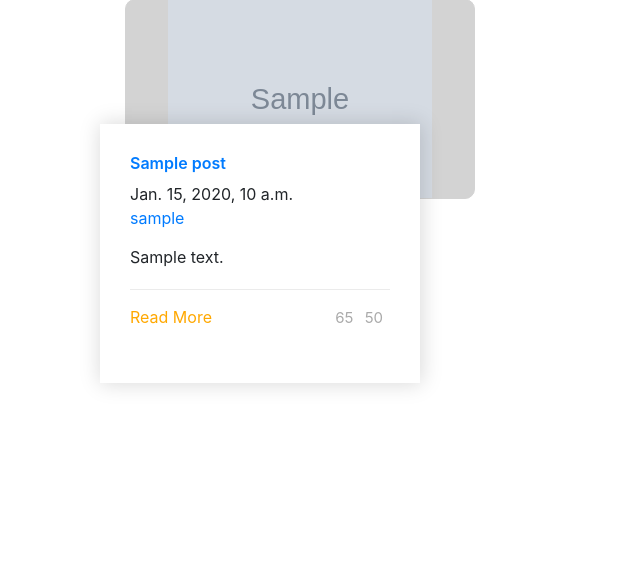
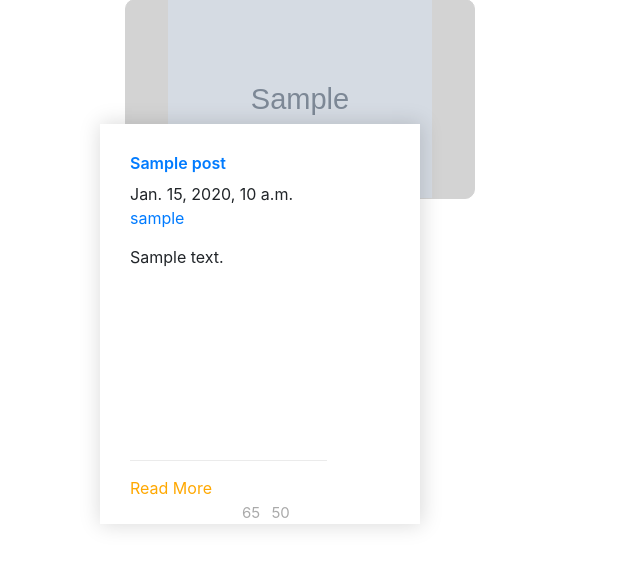
Before and after one commit to mustafaelagamey/djangoBlog, a Django app: page / in a window 1280 px wide. Shown: the part 143-711 px from the top of the page, without its empty margins (0-640 px from the left). Run offline with Django 3.2, Linux system fonts and the light colour scheme; tables that the repository leaves empty hold one stand-in row (values such as "Sample post"); grey boxes marked "Sample" are stand-in pictures; some libraries are stand-ins or nearby versions.

Commit message:
Fix: Fixing some style in landing page

```diff
--- a/posts/static/posts/latest.css
+++ b/posts/static/posts/latest.css
@@ -13,6 +13,7 @@
 }
 
 .post .article-v2 .article-content-main {
+    height: 400px;
     -webkit-box-shadow: 1px 0px 20px 1px rgba(0, 0, 0, 0.15);
     box-shadow: 1px 0px 20px 1px rgba(0, 0, 0, 0.15);
     padding: 30px;
@@ -39,6 +40,8 @@
 }
 
 .post .article-v2 .article-footer {
+      position: absolute;
+    bottom: 0;
   border-top: 1px solid #ebebeb;
   padding-top: 15px;
   margin-top: 20px;
--- a/posts/templates/post/includes/read_later_form.html
+++ b/posts/templates/post/includes/read_later_form.html
@@ -1,4 +1,4 @@
-<form  action="{% url 'posts:read-later' slug %}#{{ slug }}" method="post">
+<form style="display: inline-block"  action="{% url 'posts:read-later' slug %}#{{ slug }}" method="post">
     <input type="hidden" name="next" value="{{ request.build_absolute_uri }}">
     <input type="hidden" name="read_later" id=""
            value="{% if  slug in request.session.read_later %}0{% else %}1{% endif %}">
--- a/posts/templates/post/landing_page.html
+++ b/posts/templates/post/landing_page.html
@@ -56,11 +56,11 @@
                                     <!--  /.article-content -->
                                     <div class="article-footer">
                                         <div class="row">
-                                            <div class="col-6 text-left footer-link">
+                                            <div class="col-12 text-left footer-link">
                                                 <a class="more-link" href="{{ post.get_absolute_url }}">Read More</a>
                                             </div>
                                             <!--  /.col-6 -->
-                                            <div class="col-6 text-right footer-meta">
+                                            <div class="col-12 text-right footer-meta">
                                                 <a href="#">65 <i class="pe-7s-comment"></i></a>
                                                 <a href="#">50 <i class="pe-7s-share"></i></a>
                                                 {% include 'post/includes/read_later_form.html' with slug=post.slug %}
```
Lines whose indentation alone changed are shown as unchanged.
